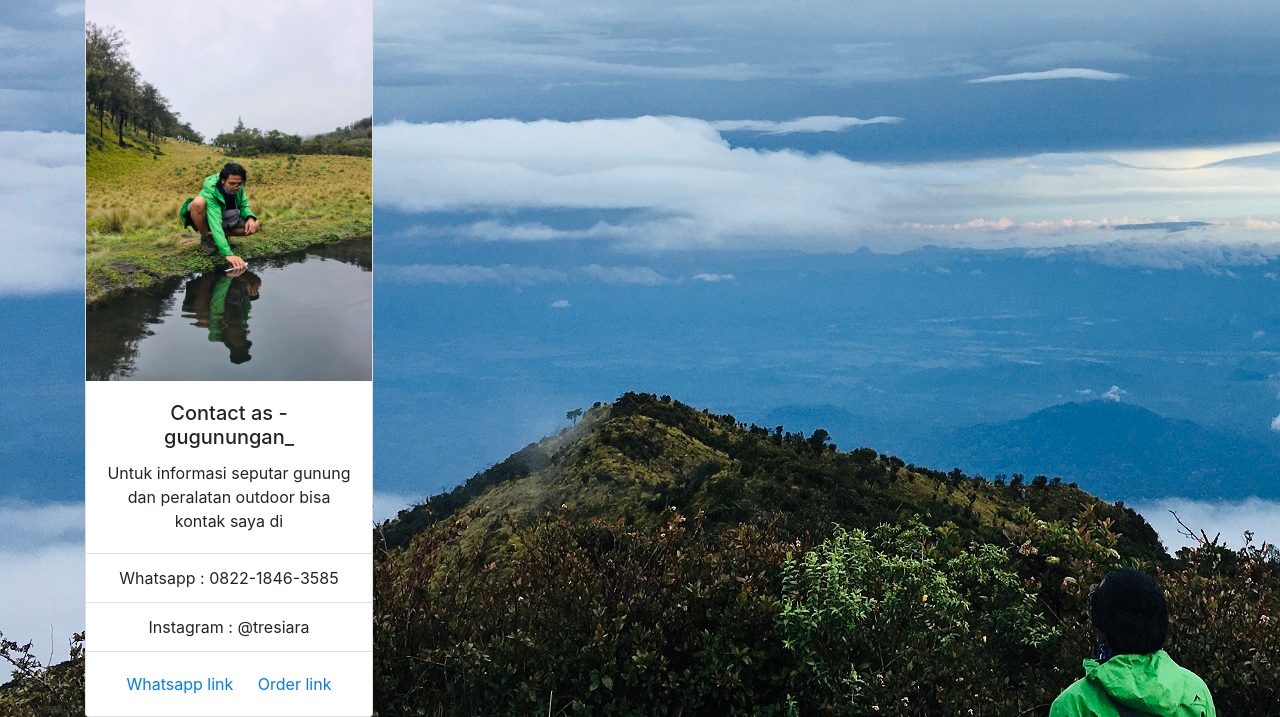
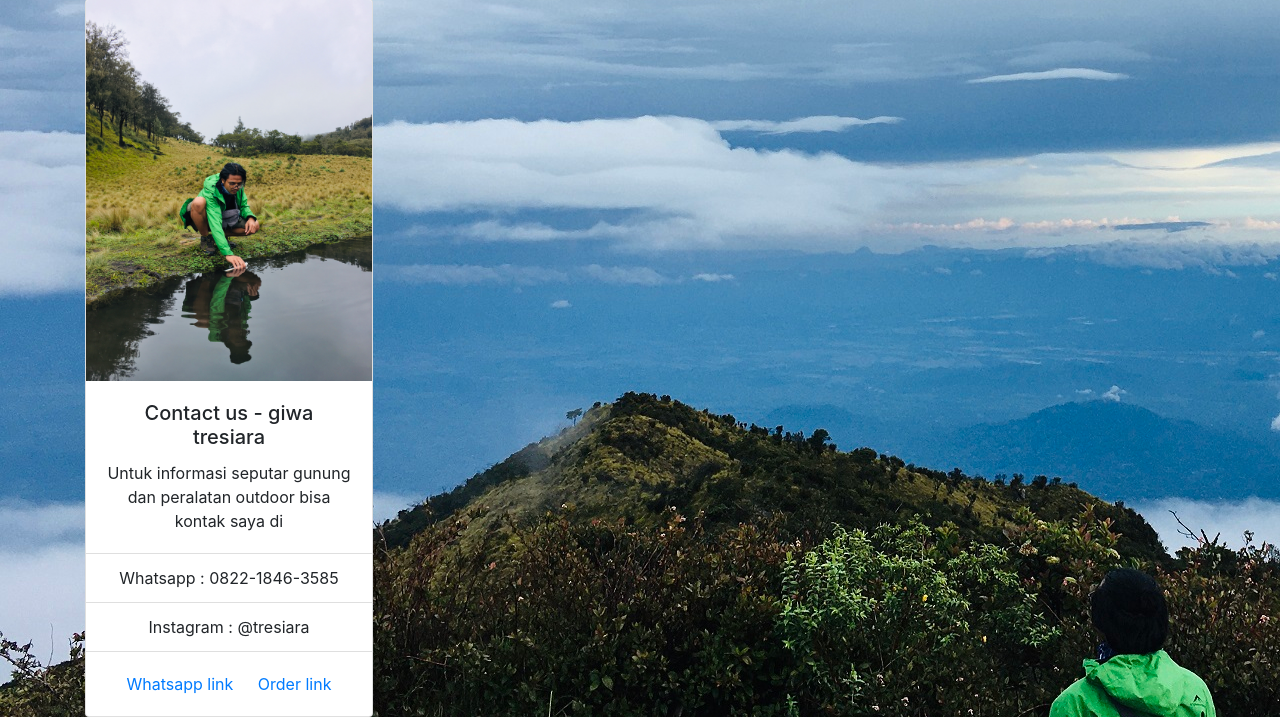
Before and after one commit to giwatres/gugunungan, a Flask app: page /contact in a window 1280 px wide. Shown: the part 87-804 px from the top of the page. Run offline with Flask 2, Linux system fonts and the light colour scheme; some libraries are stand-ins or nearby versions.

Commit message:
Update contact.html

```diff
--- a/Templates/contact.html
+++ b/Templates/contact.html
@@ -9,7 +9,7 @@
 <div class="card" style="width: 18rem;">
   <img class="card-img-top" src="{{ url_for('static', filename='img/giwa.jpg') }}" alt="Card image cap">
   <div class="card-body">
-    <h5 class="card-title">Contact as - gugunungan_</h5>
+    <h5 class="card-title">Contact us - giwa tresiara</h5>
     <p class="card-text"> Untuk informasi seputar gunung dan peralatan outdoor bisa kontak saya di </p>
   </div>
   <ul class="list-group list-group-flush">
```
